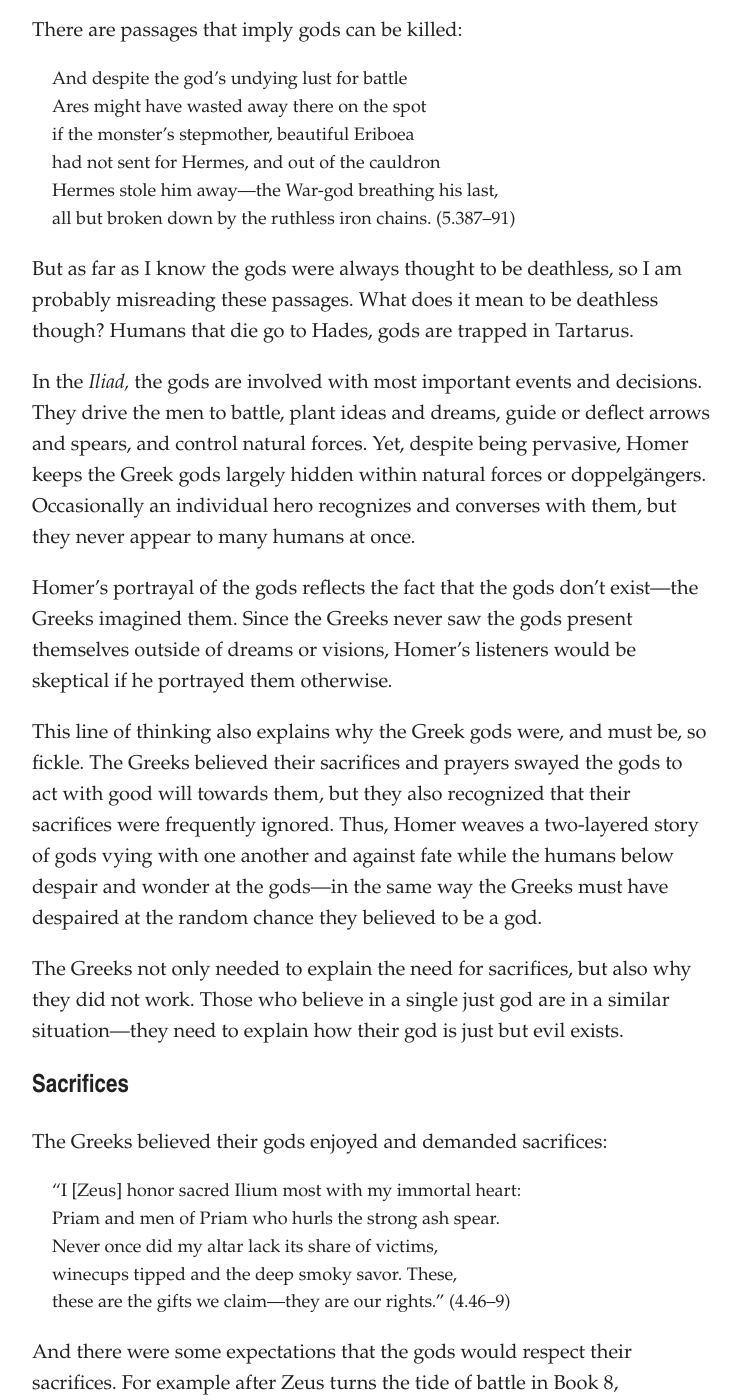
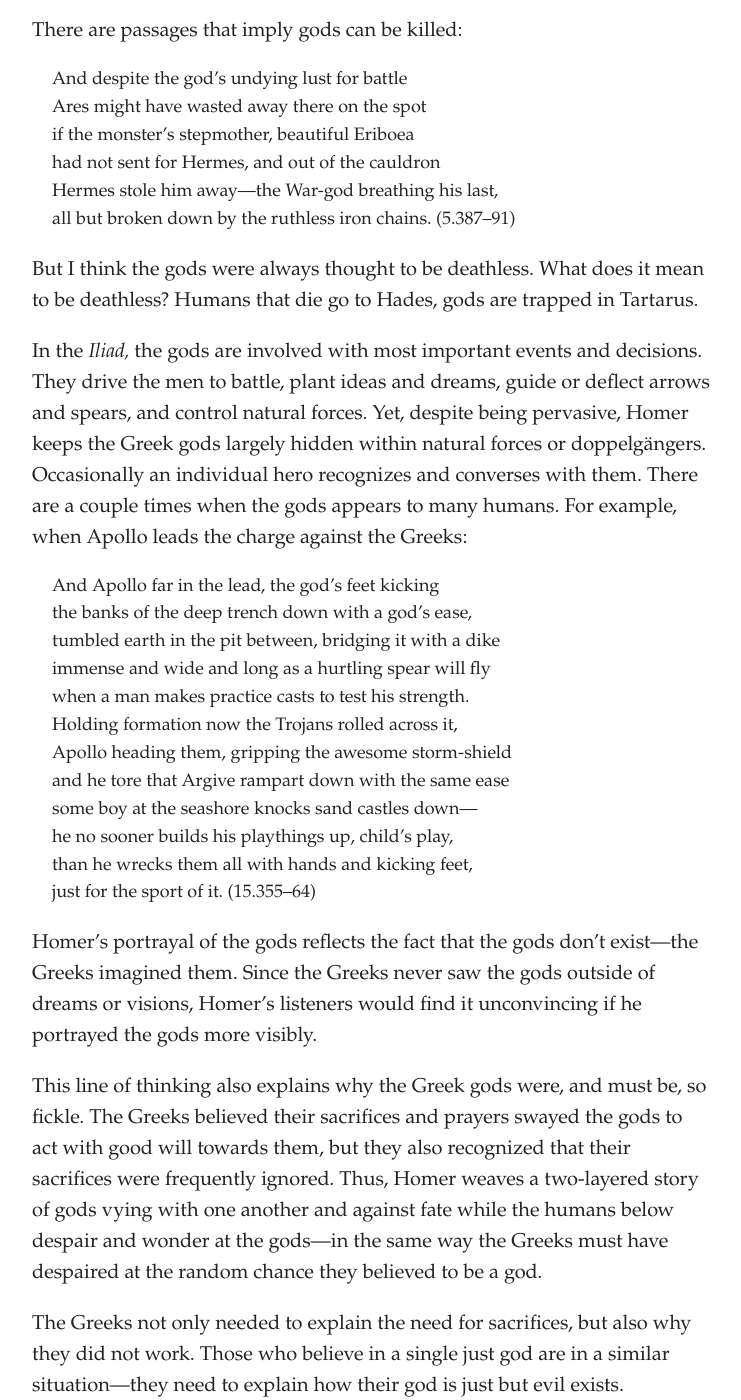
Before and after one commit to artsandmetaphysics/goodlifeodyssey, a Jekyll site: the page built from _documents/the-iliad.md, in a window 1280 px wide and 1400 px high, scrolled down 1703 px. Shown: the whole window, without its empty margins (268-1009 px from the left). Built offline with Jekyll 4.4.1, drawn with Linux system fonts in a browser that asks for light colours; some of the changed text lies outside the part shown.

Commit message:
Add summary of chapter 16

```diff
--- a/_documents/the-iliad.md
+++ b/_documents/the-iliad.md
@@ -30,8 +30,8 @@
 12. Five Trojan battalions storm the wall; Hector breaks through
 13. Poseidon and the Aeantes’ defend the ships
 14. Hera distracts Zeus; Poseidon rallies; Ajax injures Hector
-15. Zeus dismisses Poseidon; Apollo revives Hector and charges the ships
-16. Patroclus Fights and Dies
+15. Poseidon is dismissed; Apollo revives Hector and charges the ships
+16. The Myrmidons push back; Sarpedon dies; Patroclus dies
 17. Menelaus’ Finest Hour
 18. The Shield of Achilles
 19. The Champion Arms for Battle
@@ -74,11 +74,26 @@
 <p>all but broken down by the ruthless iron chains. (5.387–91)</p>
 </blockquote>
 
-But as far as I know the gods were always thought to be deathless, so I am probably misreading these passages.  What does it mean to be deathless though? Humans that die go to Hades, gods are trapped in Tartarus.
+But I think the gods were always thought to be deathless.  What does it mean to be deathless?  Humans that die go to Hades, gods are trapped in Tartarus.
 
-In the *Iliad,* the gods are involved with most important events and decisions. They drive the men to battle, plant ideas and dreams, guide or deflect arrows and spears, and control natural forces.  Yet, despite being pervasive, Homer keeps the Greek gods largely hidden within natural forces or doppelgängers.  Occasionally an individual hero recognizes and converses with them, but they never appear to many humans at once.
+In the *Iliad,* the gods are involved with most important events and decisions. They drive the men to battle, plant ideas and dreams, guide or deflect arrows and spears, and control natural forces.  Yet, despite being pervasive, Homer keeps the Greek gods largely hidden within natural forces or doppelgängers.  Occasionally an individual hero recognizes and converses with them.  There are a couple times when the gods appears to many humans.  For example, when Apollo leads the charge against the Greeks:
 
-Homer’s portrayal of the gods reflects the fact that the gods don’t exist—the Greeks imagined them.  Since the Greeks never saw the gods present themselves outside of dreams or visions, Homer’s listeners would be skeptical if he portrayed them otherwise.
+<blockquote class="poetry">
+<p>And Apollo far in the lead, the god’s feet kicking</p>
+<p>the banks of the deep trench down with a god’s ease,</p>
+<p>tumbled earth in the pit between, bridging it with a dike</p>
+<p>immense and wide and long as a hurtling spear will fly</p>
+<p>when a man makes practice casts to test his strength.</p>
+<p>Holding formation now the Trojans rolled across it,</p>
+<p>Apollo heading them, gripping the awesome storm-shield</p>
+<p>and he tore that Argive rampart down with the same ease</p>
+<p>some boy at the seashore knocks sand castles down—</p>
+<p>he no sooner builds his playthings up, child’s play,</p>
+<p>than he wrecks them all with hands and kicking feet,</p>
+<p>just for the sport of it. (15.355–64)</p>
+</blockquote>
+
+Homer’s portrayal of the gods reflects the fact that the gods don’t exist—the Greeks imagined them.  Since the Greeks never saw the gods outside of dreams or visions, Homer’s listeners would find it unconvincing if he portrayed the gods more visibly.
 
 This line of thinking also explains why the Greek gods were, and must be, so fickle.  The Greeks believed their sacrifices and prayers swayed the gods to act with good will towards them, but they also recognized that their sacrifices were frequently ignored.  Thus, Homer weaves a two-layered story of gods vying with one another and against fate while the humans below despair and wonder at the gods—in the same way the Greeks must have despaired at the random chance they believed to be a god.
 
```
Also changed, not shown: documents/the-iliad.md (+19 -5 lines).
